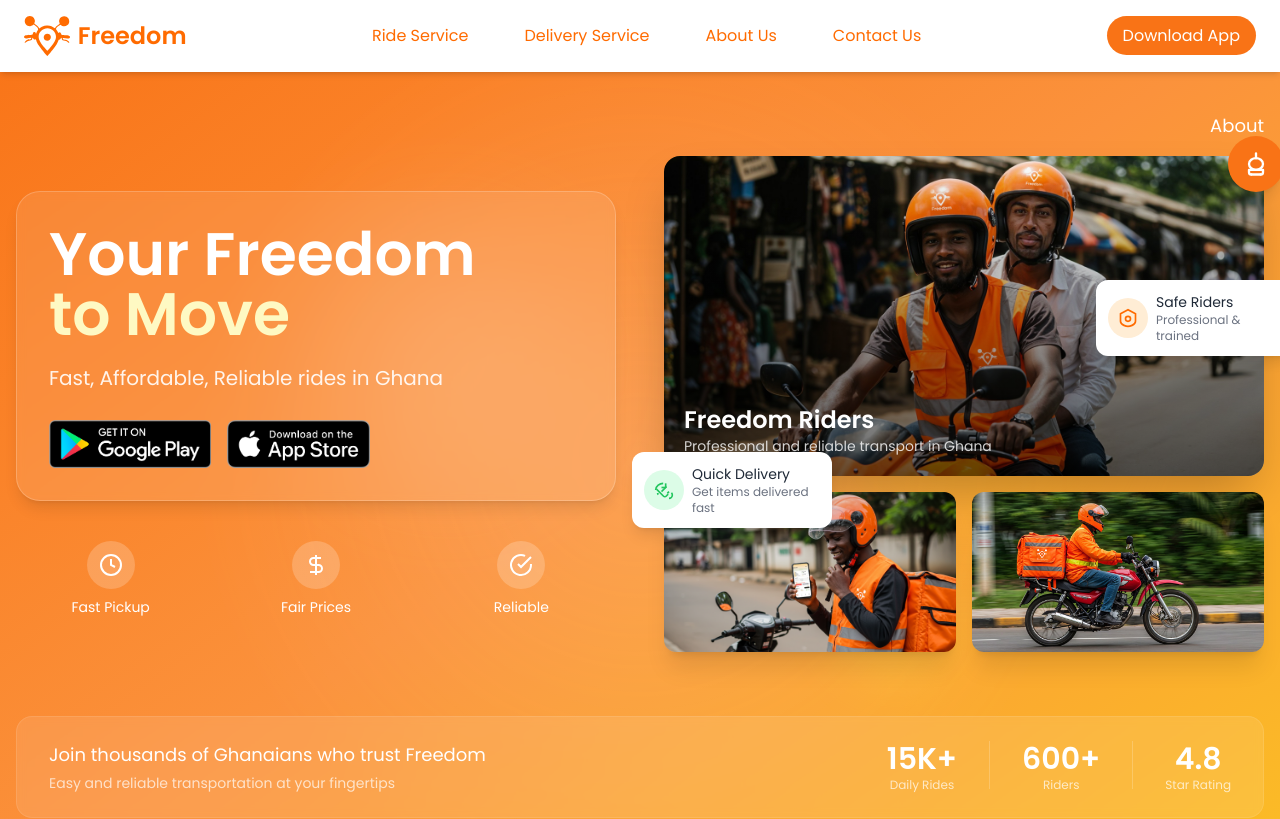
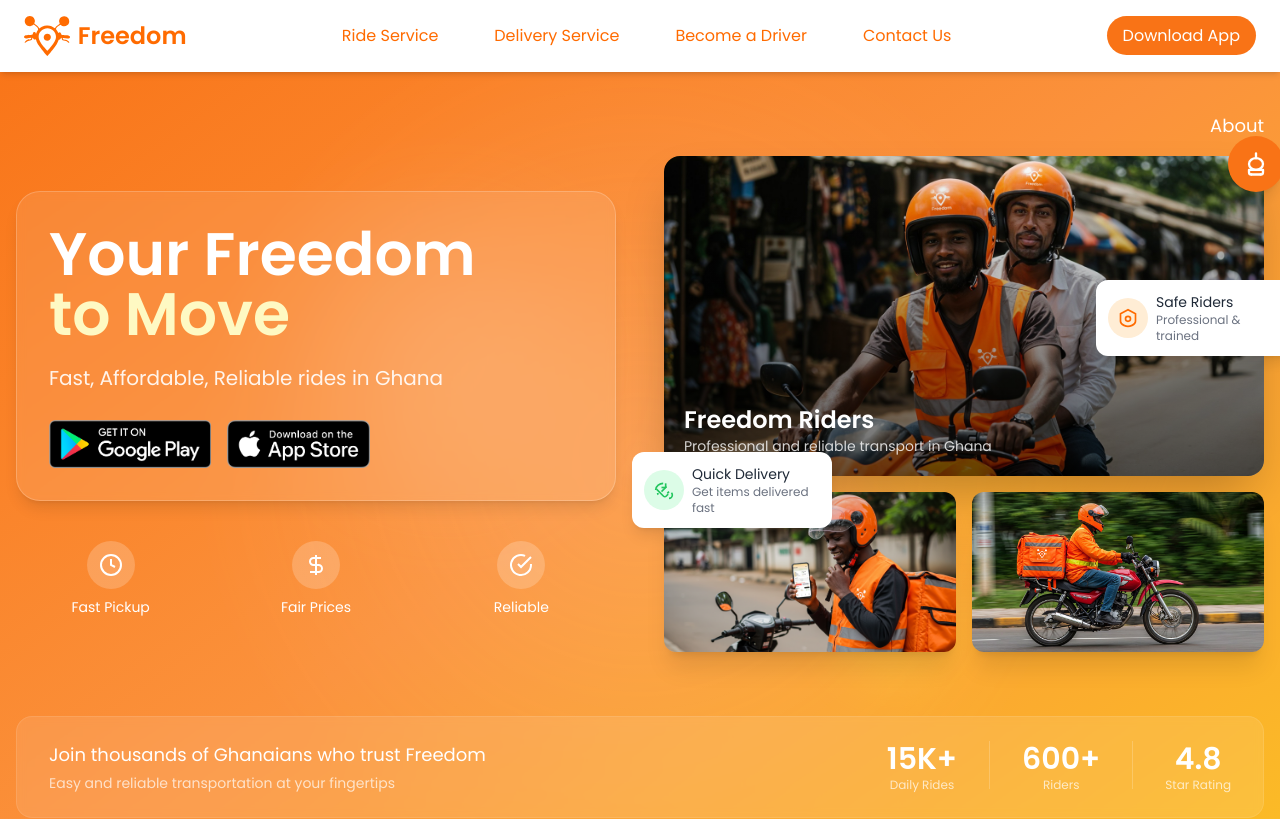
Before and after one commit to JoelEmmanuelCloud/freedom-ride-hailing, a React (Create React App) app: page / in a window 1280 px wide. Shown: the top 819 px of the page. Built offline with nearby package versions, Linux system fonts and the light colour scheme.

Commit message:
feat: become a driver

```diff
--- a/src/components/layout/Navbar.js
+++ b/src/components/layout/Navbar.js
@@ -85,12 +85,12 @@
           Delivery Service
         </a>
         <a
-          href="#about"
+          href="#driver-recruitment"
           className="px-3 py-2 font-medium transition-colors duration-200 hover:text-orange-600"
           style={{ color: '#FF6B00' }}
-          onClick={(e) => scrollToSection('about', e)}
+          onClick={(e) => scrollToSection('driver-recruitment', e)}
         >
-          About Us
+          Become a Driver
         </a>
         <a
           href="#contact"
@@ -148,12 +148,12 @@
               Delivery Service
             </a>
             <a
-              href="#about"
+              href="#driver-recruitment"
               className="block py-2 font-medium hover:text-orange-600"
               style={{ color: '#FF6B00' }}
-              onClick={(e) => scrollToSection('about', e)}
+              onClick={(e) => scrollToSection('driver-recruitment', e)}
             >
-              About Us
+              Become a Driver
             </a>
             <a
               href="#contact"
--- a/src/components/sections/DriverRecruitment.js
+++ b/src/components/sections/DriverRecruitment.js
@@ -17,7 +17,7 @@
   };
 
   return (
-    <section className="py-12 sm:py-16 px-4 sm:px-6 bg-white text-gray-800 overflow-hidden relative">
+    <section id="driver-recruitment" className="py-12 sm:py-16 px-4 sm:px-6 bg-white text-gray-800 overflow-hidden relative">
       {/* Orange decorative circles */}
       <div className="absolute -top-24 -right-24 w-64 h-64 bg-orange-500 rounded-full opacity-10"></div>
       <div className="absolute -bottom-16 -left-16 w-48 h-48 bg-orange-500 rounded-full opacity-10"></div>
```
